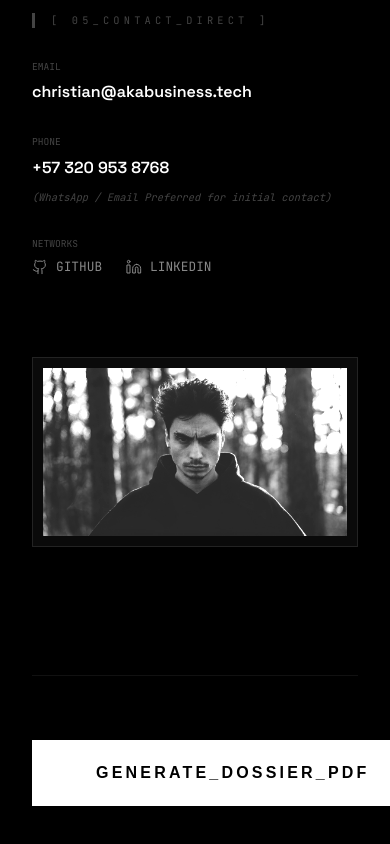
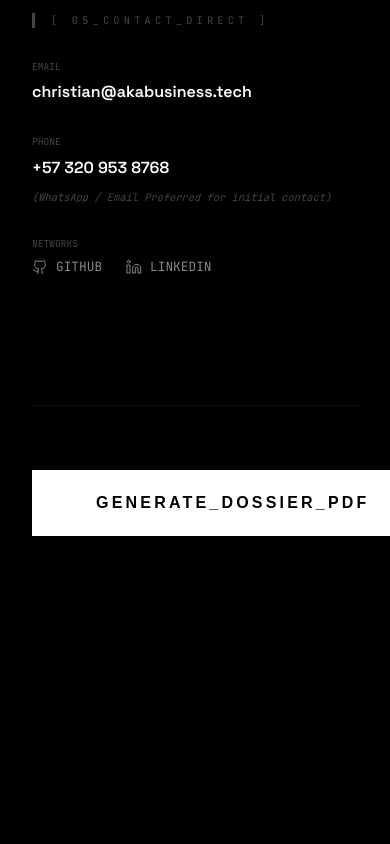
Before and after one commit to CristianRodrigue/aka-business-landing, a Next.js app: page /curriculum in a window 390 px wide. Shown: the part 4288-5132 px from the top of the page. After the commit the page ends 4888 px from the top, so only its background shows below. Built offline with nearby package versions, Linux system fonts and the light colour scheme.

Commit message:
aupdate v3

```diff
--- a/src/app/curriculum/page.tsx
+++ b/src/app/curriculum/page.tsx
@@ -236,21 +236,6 @@ export default function CurriculumPage() {
           </div>
         </motion.section>
 
-        {/* FOUNDER PHOTO - AT THE BOTTOM */}
-        <motion.section className={styles.photoSection} variants={itemVariants}>
-          <div className={styles.footerPhotoWrapper}>
-            <Image
-              src="/founder.jpg"
-              alt="Christian Camilo"
-              width={400}
-              height={500}
-              className={styles.footerPhoto}
-              style={{ objectFit: 'contain' }}
-              priority
-            />
-          </div>
-        </motion.section>
-
         {/* FOOTER */}
         <motion.section className={styles.downloadSection} variants={itemVariants}>
           <button className={styles.downloadBtn} onClick={() => window.print()}>
--- a/src/components/FounderSection.module.css
+++ b/src/components/FounderSection.module.css
@@ -107,14 +107,14 @@
   .container {
     grid-template-columns: 1fr;
     gap: 3rem;
-    text-align: center; /* Centrar texto en móvil para mejor estética */
+    text-align: center;
   }
 
   .imageWrapper {
     max-width: 100%;
     width: 100%;
-    order: -1; /* Forzar que la foto aparezca arriba */
-    aspect-ratio: 1/1; /* Hacerla cuadrada en móvil para que no ocupe toda la pantalla */
+    order: -1;
+    aspect-ratio: 1/1;
     margin: 0 auto;
   }
 
```
